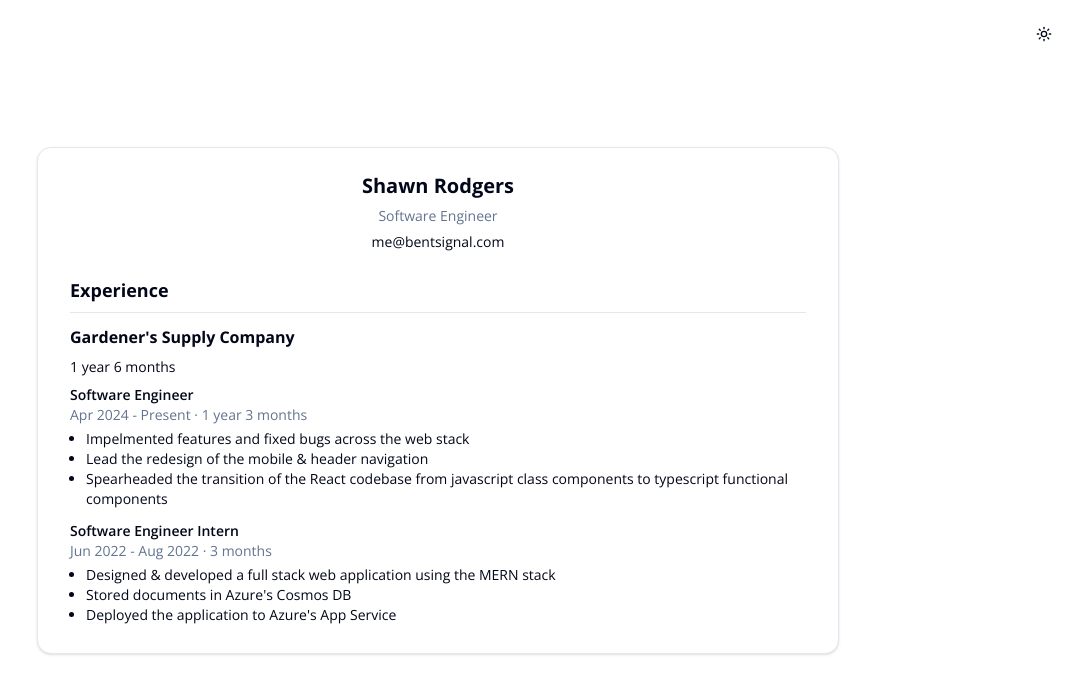
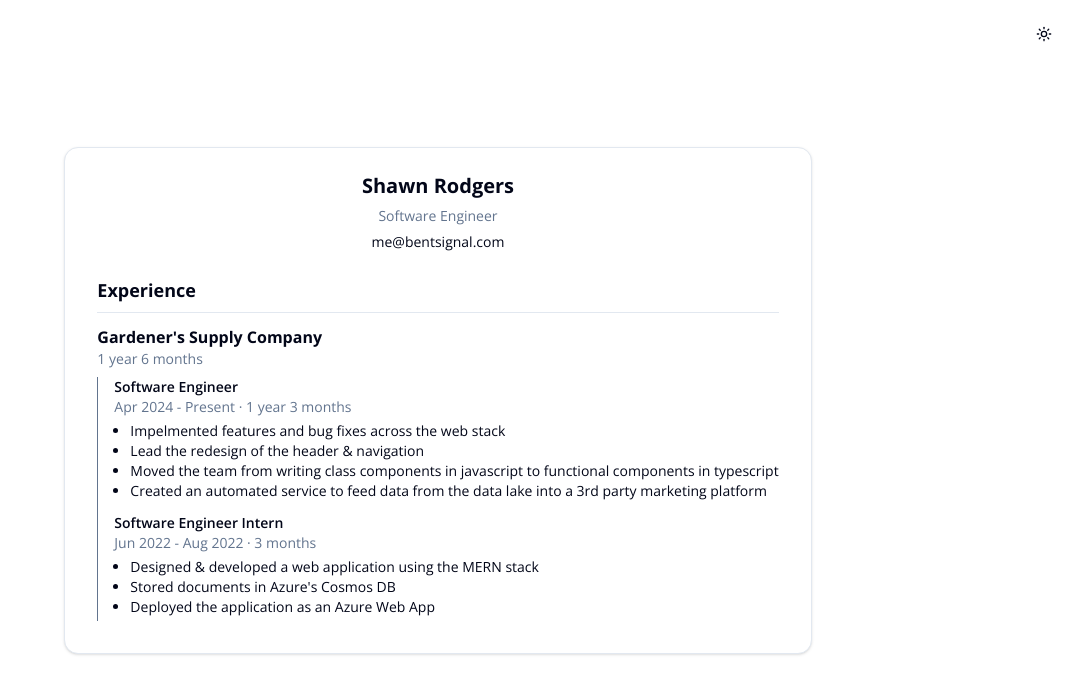
Before and after one commit to bentsignal/me, a Next.js app: page /about in a window 1280 px wide. Shown: the top 694 px of the page, without its empty margins (202-1280 px from the left). Built offline with nearby package versions, Linux system fonts and the light colour scheme.

Commit message:
updated experience

```diff
--- a/src/app/about/page.tsx
+++ b/src/app/about/page.tsx
@@ -1,6 +1,6 @@
 import Link from "next/link";
 import { Card, CardContent, CardHeader } from "@/components/ui/card";
-import { experiences } from "@/features/resume/data";
+import { experiences, personalInfo } from "@/features/resume/data";
 import Experience from "@/features/resume/components/experience";
 import Section from "@/features/resume/components/section";
 import ThemeToggle from "@/components/theme-toggle";
@@ -11,10 +11,10 @@ export default function About() {
       <ThemeToggle />
       <Card>
         <CardHeader className="items-center justify-center text-center">
-          <h1 className="text-xl font-bold">Shawn Rodgers</h1>
-          <p className="text-muted-foreground text-sm">Software Engineer</p>
-          <Link href="mailto:me@bentsignal.com" className="text-sm">
-            me@bentsignal.com
+          <h1 className="text-xl font-bold">{personalInfo.name}</h1>
+          <p className="text-muted-foreground text-sm">{personalInfo.title}</p>
+          <Link href={`mailto:${personalInfo.email}`} className="text-sm">
+            {personalInfo.email}
           </Link>
         </CardHeader>
         <CardContent className="flex max-w-[800px] flex-col gap-6 px-4 sm:min-w-lg sm:px-8">
--- a/src/features/resume/components/experience.tsx
+++ b/src/features/resume/components/experience.tsx
@@ -6,14 +6,16 @@ import {
 
 export default function Experience({ experience }: { experience: Experience }) {
   return (
-    <div className="flex flex-col gap-2">
+    <div className="flex flex-col">
       <h2 className="text-md font-bold">{experience.company}</h2>
-      <p className=" text-sm">
+      <p className=" text-muted-foreground text-sm">
         {getMonthsAtCompanyString(experience.positions)}
       </p>
-      {experience.positions.map((position) => (
-        <Position key={position.title} position={position} />
-      ))}
+      <div className="border-muted-foreground my-2 flex flex-col gap-2 border-l-1 pl-4">
+        {experience.positions.map((position) => (
+          <Position key={position.title} position={position} />
+        ))}
+      </div>
     </div>
   );
 }
--- a/src/features/resume/data/resume-data.ts
+++ b/src/features/resume/data/resume-data.ts
@@ -1,4 +1,10 @@
 import type { Experience } from "@/features/resume/types";
+
+export const personalInfo = {
+  name: "Shawn Rodgers",
+  title: "Software Engineer",
+  email: "me@bentsignal.com",
+};
 
 export const experiences: Experience[] = [
   {
@@ -8,10 +14,10 @@ export const experiences: Experience[] = [
         title: "Software Engineer",
         startDate: new Date("2024-04-02"),
         bullets: [
-          "Impelmented features and fixed bugs across the web stack",
-          "Lead the redesign of the mobile & header navigation",
-          `Spearheaded the transition of the React codebase from javascript
-           class components to typescript functional components`,
+          "Impelmented features and bug fixes across the web stack",
+          "Lead the redesign of the header & navigation",
+          "Moved the team from writing class components in javascript to functional components in typescript",
+          "Created an automated service to feed data from the data lake into a 3rd party marketing platform",
         ],
       },
       {
@@ -19,9 +25,9 @@ export const experiences: Experience[] = [
         startDate: new Date("2022-06-02"),
         endDate: new Date("2022-08-02"),
         bullets: [
-          "Designed & developed a full stack web application using the MERN stack",
+          "Designed & developed a web application using the MERN stack",
           "Stored documents in Azure's Cosmos DB",
-          "Deployed the application to Azure's App Service",
+          "Deployed the application as an Azure Web App",
         ],
       },
     ],
```
